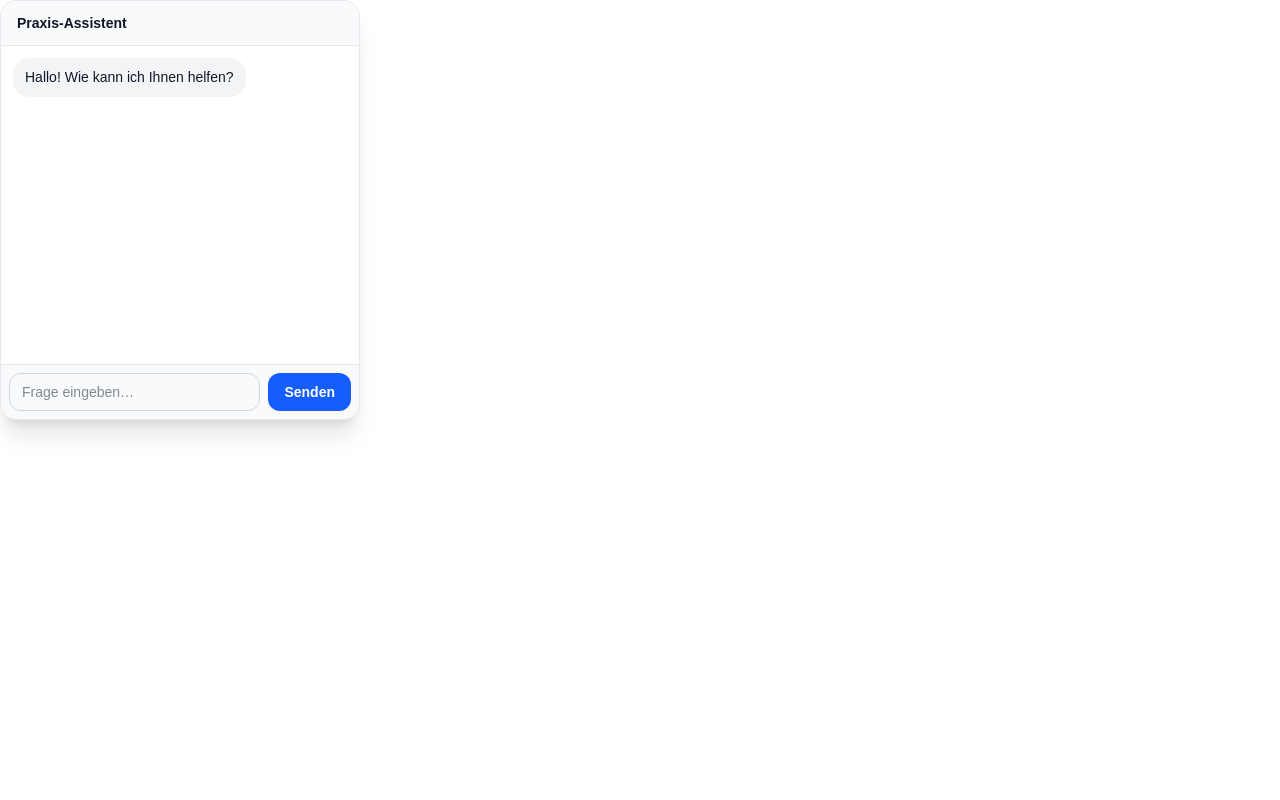
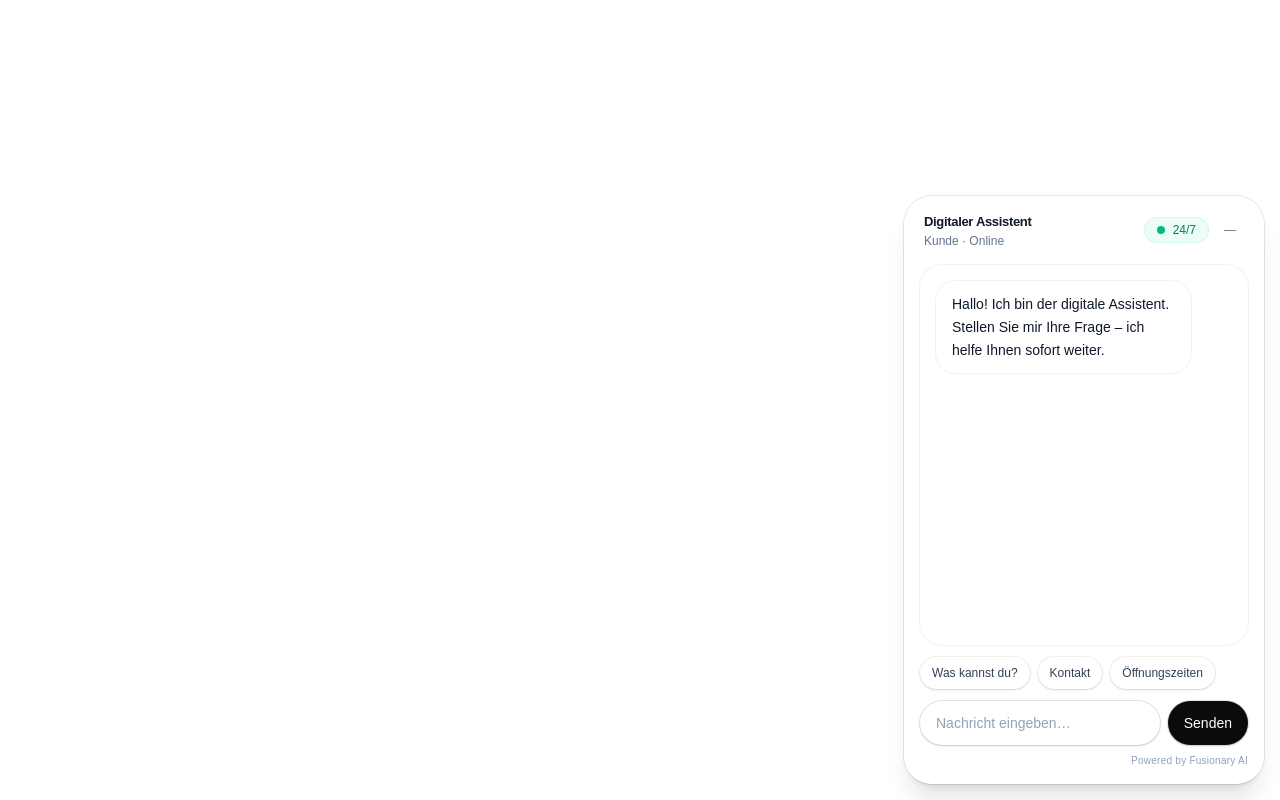
Before and after one commit to FusionaryAI/kundenbot-template, a Next.js app: page /embed/1 in a window 1280 px wide. Built offline with nearby package versions, Linux system fonts and the light colour scheme.

Commit message:
Widget UI: update embed chat design to match demo style

```diff
--- a/app/embed/[slug]/page.tsx
+++ b/app/embed/[slug]/page.tsx
@@ -1,6 +1,7 @@
 "use client";
 
-import { useEffect, useRef, useState } from "react";
+import { useEffect, useMemo, useRef, useState } from "react";
+import ReactMarkdown from "react-markdown";
 
 type Message = {
   role: "user" | "assistant";
@@ -11,23 +12,53 @@ type EmbedProps = {
   params: { slug: string };
 };
 
+// rein visuell (optional)
+const TENANT_LABELS: Record<string, string> = {
+  "hausarzt-painten": "Arztpraxis",
+  "muster-demo": "Beispielkunde",
+};
+
+function getTenantLabel(slug?: string) {
+  if (!slug) return "Kunde";
+  return TENANT_LABELS[slug] ?? "Kunde";
+}
+
+const Markdown = ReactMarkdown as any;
+
 export default function Embed({ params }: EmbedProps) {
-  // Slug kommt immer aus der Route /embed/[slug]
+  // Slug kommt aus der Route /embed/[slug]
   const slug = params.slug;
 
+  const tenantLabel = useMemo(() => getTenantLabel(slug), [slug]);
+
+  const [isOpen, setIsOpen] = useState(true);
   const [input, setInput] = useState("");
+  const [isSending, setIsSending] = useState(false);
+
+  // Begrüßung (nur UI)
+  const welcomeText =
+    "Hallo! Ich bin der digitale Assistent. Stellen Sie mir Ihre Frage – ich helfe Ihnen sofort weiter.";
+
   const [messages, setMessages] = useState<Message[]>([
-    { role: "assistant", text: "Hallo! Wie kann ich Ihnen helfen?" },
+    { role: "assistant", text: welcomeText },
   ]);
 
-  const boxRef = useRef<HTMLDivElement | null>(null);
+  const scrollRef = useRef<HTMLDivElement | null>(null);
 
-  async function send() {
-    const q = input.trim();
-    if (!q) return;
+  // Autoscroll
+  useEffect(() => {
+    const el = scrollRef.current;
+    if (!el) return;
+    el.scrollTop = el.scrollHeight;
+  }, [messages, isSending, isOpen]);
+
+  async function send(textOverride?: string) {
+    const q = (textOverride ?? input).trim();
+    if (!q || isSending) return;
 
     setInput("");
     setMessages((m) => [...m, { role: "user", text: q }]);
+    setIsSending(true);
 
     try {
       const res = await fetch("/api/chat", {
@@ -43,77 +74,188 @@ export default function Embed({ params }: EmbedProps) {
           : "Entschuldigung, ich konnte gerade keine Antwort erzeugen.";
 
       setMessages((m) => [...m, { role: "assistant", text: answer }]);
-    } catch (e) {
+    } catch {
       setMessages((m) => [
         ...m,
         {
           role: "assistant",
-          text:
-            "Technischer Fehler: Die Anfrage konnte nicht verarbeitet werden.",
+          text: "Technischer Fehler: Die Anfrage konnte nicht verarbeitet werden.",
         },
       ]);
+    } finally {
+      setIsSending(false);
     }
   }
 
-  // Höhe an den Parent (Widget) melden – optional, schadet aber nicht
+  function handleKeyDown(e: React.KeyboardEvent<HTMLInputElement>) {
+    if (e.key === "Enter") {
+      e.preventDefault();
+      send();
+    }
+  }
+
+  // Optional: Höhe an Parent melden (dein bestehendes Verhalten)
   useEffect(() => {
-    const h = boxRef.current?.scrollHeight ?? 500;
+    const h = scrollRef.current?.scrollHeight ?? 560;
     try {
-      window.parent.postMessage(
-        { type: "__widget_height__", height: h },
-        "*",
-      );
+      window.parent.postMessage({ type: "__widget_height__", height: h }, "*");
     } catch {
-      // egal, wenn es fehlschlägt
+      // egal
     }
-  }, [messages]);
+  }, [messages, isOpen]);
+
+  const quickChips = [
+    { label: "Was kannst du?", text: "Was kannst du grundsätzlich für mich tun?" },
+    { label: "Kontakt", text: "Wie kann ich euch kontaktieren?" },
+    { label: "Öffnungszeiten", text: "Wie sind die Öffnungszeiten?" },
+  ];
 
   return (
-    <div className="min-h-[420px] w-[360px] max-w-full bg-white text-gray-900 flex flex-col rounded-2xl border border-gray-200 shadow-xl overflow-hidden">
-      {/* Kopfzeile im iFrame */}
-      <div className="px-4 py-3 bg-gray-50 border-b border-gray-200 text-sm font-semibold">
-        Praxis-Assistent
+    <main className="h-screen w-screen bg-transparent">
+      {/* Container im iFrame */}
+      <div className="fixed bottom-0 right-0 p-4">
+        {/* Closed launcher */}
+        {!isOpen && (
+          <button
+            type="button"
+            onClick={() => setIsOpen(true)}
+            className="ml-auto flex items-center gap-2 rounded-full bg-[#0b0b0c] px-5 py-3 text-sm font-medium text-white shadow-lg ring-1 ring-black/10 hover:opacity-95"
+          >
+            <span className="inline-block h-2 w-2 rounded-full bg-emerald-500" />
+            Chat öffnen
+          </button>
+        )}
+
+        {isOpen && (
+          <section className="w-[360px] max-w-[92vw] overflow-hidden rounded-[28px] bg-white/80 shadow-xl ring-1 ring-black/10 backdrop-blur">
+            {/* Header */}
+            <header className="flex items-center justify-between px-5 py-4">
+              <div className="min-w-0">
+                <div className="text-[13px] font-semibold tracking-tight text-slate-900">
+                  Digitaler Assistent
+                </div>
+                <div className="mt-0.5 truncate text-xs text-slate-500">
+                  {tenantLabel} · Online
+                </div>
               </div>
 
-      {/* Chatbereich */}
+              <div className="flex items-center gap-2">
+                <span className="inline-flex items-center gap-2 rounded-full bg-emerald-50 px-3 py-1 text-xs font-medium text-emerald-700 ring-1 ring-emerald-100">
+                  <span className="inline-block h-2 w-2 rounded-full bg-emerald-500" />
+                  24/7
+                </span>
+
+                <button
+                  type="button"
+                  onClick={() => setIsOpen(false)}
+                  className="rounded-full px-2 py-1 text-xs text-slate-500 hover:bg-slate-100"
+                  aria-label="Minimieren"
+                  title="Minimieren"
+                >
+                  —
+                </button>
+              </div>
+            </header>
+
+            {/* Chat content */}
+            <div className="px-4 pb-4">
               <div
-        ref={boxRef}
-        className="flex-1 p-3 space-y-3 overflow-y-auto bg-white"
+                ref={scrollRef}
+                className="h-[380px] space-y-4 overflow-y-auto rounded-[22px] bg-white p-4 ring-1 ring-black/5"
               >
-        {messages.map((m, i) => (
+                {messages.map((m, i) => {
+                  const isUser = m.role === "user";
+                  return (
+                    <div key={i} className={isUser ? "flex justify-end" : "flex justify-start"}>
                       <div
-            key={i}
-            className={m.role === "user" ? "text-right" : "text-left"}
+                        className={[
+                          "max-w-[86%] rounded-[20px] px-4 py-3 text-[14px] leading-relaxed ring-1",
+                          isUser
+                            ? "bg-[#0b0b0c] text-white ring-black/10"
+                            : "bg-white text-slate-900 ring-black/5",
+                        ].join(" ")}
                       >
-            <div
-              className={`inline-block px-3 py-2 rounded-2xl text-sm leading-relaxed ${
-                m.role === "user"
-                  ? "bg-blue-600 text-white"
-                  : "bg-gray-100 text-gray-900"
-              }`}
+                        {isUser ? (
+                          <span className="whitespace-pre-wrap">{m.text}</span>
+                        ) : (
+                          <Markdown
+                            components={{
+                              ul: ({ children }: any) => (
+                                <ul className="ml-5 list-disc space-y-2">{children}</ul>
+                              ),
+                              ol: ({ children }: any) => (
+                                <ol className="ml-5 list-decimal space-y-2">{children}</ol>
+                              ),
+                              li: ({ children }: any) => (
+                                <li className="leading-relaxed">{children}</li>
+                              ),
+                              p: ({ children }: any) => (
+                                <p className="mb-2 leading-relaxed last:mb-0">{children}</p>
+                              ),
+                            }}
                           >
                             {m.text}
+                          </Markdown>
+                        )}
                       </div>
                     </div>
+                  );
+                })}
+
+                {isSending && (
+                  <div className="flex justify-start">
+                    <div className="rounded-[20px] bg-white px-4 py-3 text-[14px] text-slate-600 ring-1 ring-black/5">
+                      Antwort wird erstellt…
+                    </div>
+                  </div>
+                )}
+              </div>
+
+              {/* Chips */}
+              <div className="mt-3 flex flex-wrap gap-2">
+                {quickChips.map((c) => (
+                  <button
+                    key={c.label}
+                    type="button"
+                    onClick={() => send(c.text)}
+                    className="rounded-full bg-white px-3 py-2 text-xs text-slate-700 shadow-sm ring-1 ring-black/5 hover:bg-slate-50"
+                  >
+                    {c.label}
+                  </button>
                 ))}
               </div>
 
-      {/* Eingabebereich */}
-      <div className="p-2 flex gap-2 border-t border-gray-200 bg-gray-50">
+              {/* Input */}
+              <form
+                className="mt-3 flex items-center gap-2"
+                onSubmit={(e) => {
+                  e.preventDefault();
+                  send();
+                }}
+              >
                 <input
                   value={input}
                   onChange={(e) => setInput(e.target.value)}
-          onKeyDown={(e) => e.key === "Enter" && send()}
-          placeholder="Frage eingeben…"
-          className="flex-1 rounded-xl border border-gray-300 px-3 py-2 text-sm focus:outline-none focus:ring-2 focus:ring-blue-500 focus:border-blue-500"
+                  onKeyDown={handleKeyDown}
+                  placeholder="Nachricht eingeben…"
+                  className="h-11 w-full rounded-full bg-white px-4 text-sm shadow-sm ring-1 ring-black/10 placeholder:text-slate-400 focus:outline-none focus:ring-2 focus:ring-emerald-200"
                 />
                 <button
-          onClick={send}
-          className="rounded-xl bg-blue-600 text-white px-4 text-sm font-semibold hover:bg-blue-700 transition"
+                  type="submit"
+                  disabled={isSending}
+                  className="h-11 rounded-full bg-[#0b0b0c] px-4 text-sm font-medium text-white shadow-sm ring-1 ring-black/10 hover:opacity-95 disabled:opacity-60"
                 >
                   Senden
                 </button>
+              </form>
+
+              <div className="mt-2 text-right text-[10px] tracking-wide text-slate-400">
+                Powered by Fusionary AI
               </div>
             </div>
+          </section>
+        )}
+      </div>
+    </main>
   );
 }
```
Lines whose indentation alone changed are shown as unchanged.
